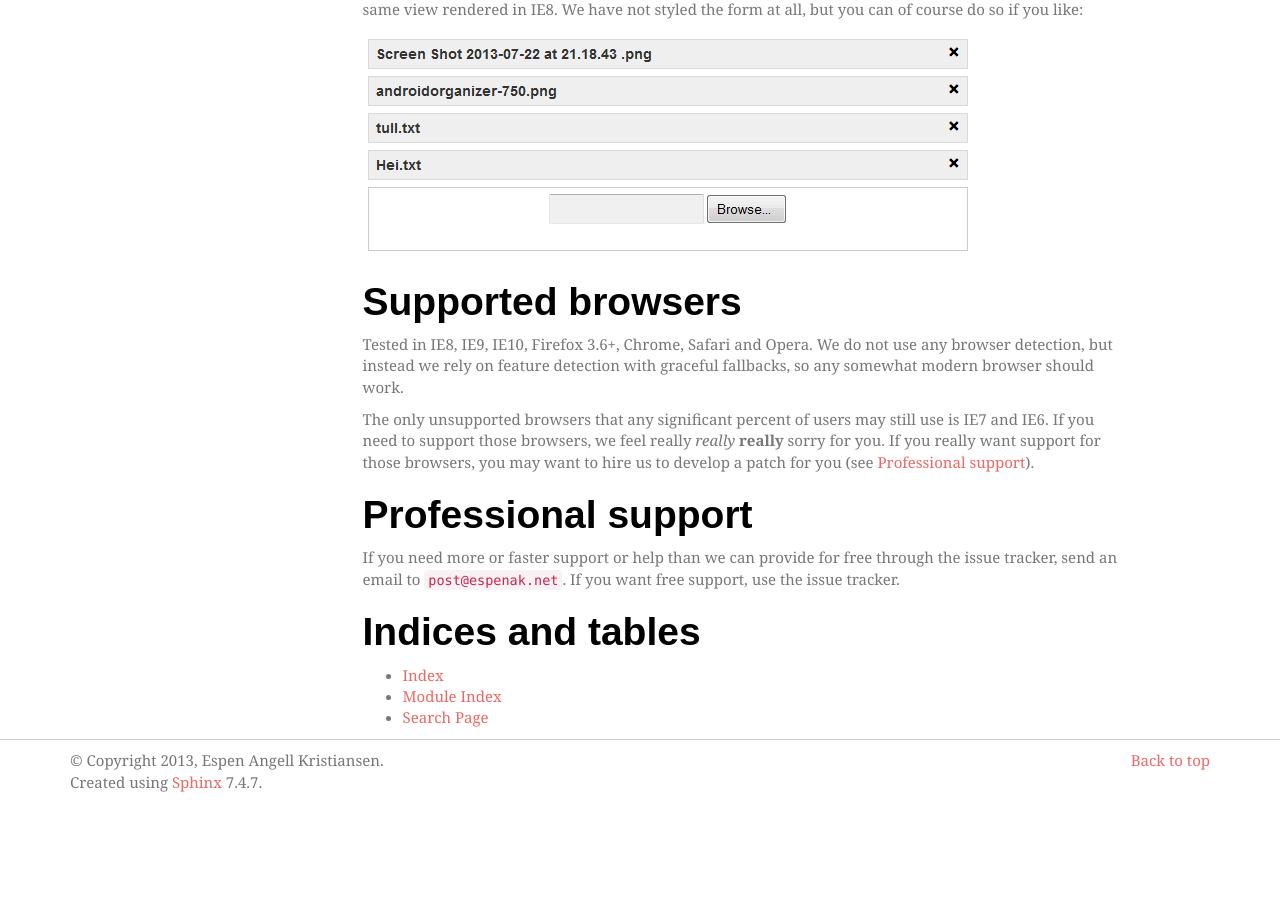
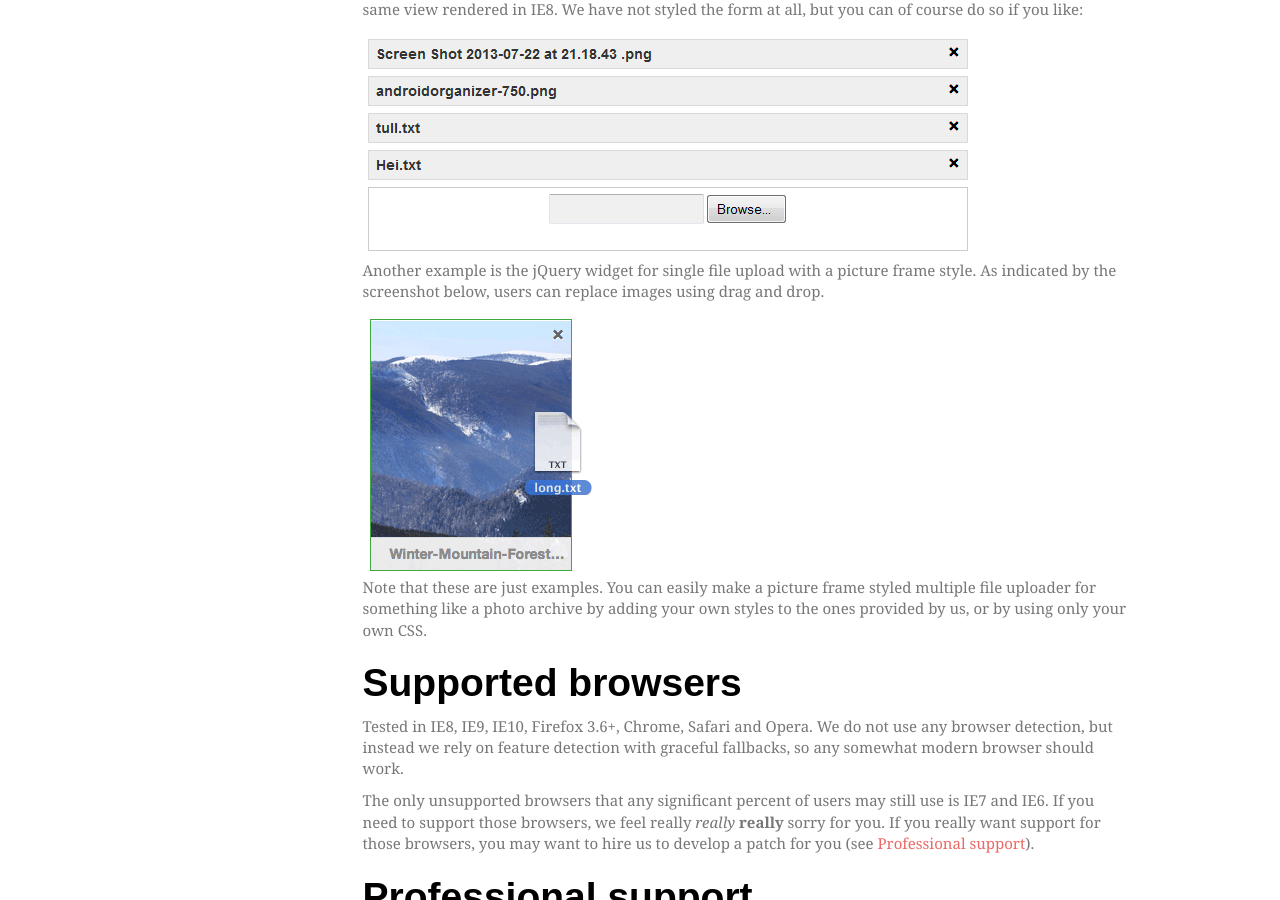
Before and after one commit to devilry/devilry_file_upload, a Sphinx documentation site: the page built from docs/source/index.rst, in a window 1280 px wide and 900 px high, scrolled down 2047 px. Built offline with Sphinx 7.4.7, drawn with Linux system fonts in a browser that asks for light colours; some web fonts are replaced; before the commit the page ends 2851 px from its top, so only the background shows below that.

Commit message:
docs: Screenshot of single file picture frame.

```diff
--- a/docs/source/index.rst
+++ b/docs/source/index.rst
@@ -76,6 +76,17 @@ styled the form at all, but you can of course do so if you like:
 .. image:: images/jquerymultifileold.png
 
 
+Another example is the jQuery widget for single file upload with a picture
+frame style. As indicated by the screenshot below, users can replace images using
+drag and drop.
+
+.. image:: images/jquerysinglefile.png
+
+Note that these are just examples. You can easily make a picture frame styled
+multiple file uploader for something like a photo archive by adding your own
+styles to the ones provided by us, or by using only your own CSS.
+
+
 Supported browsers
 ==================
 Tested in IE8, IE9, IE10, Firefox 3.6+, Chrome, Safari and Opera. We do not use
```
Also changed, not shown: docs/source/images/jquerysinglefile.png (added).
